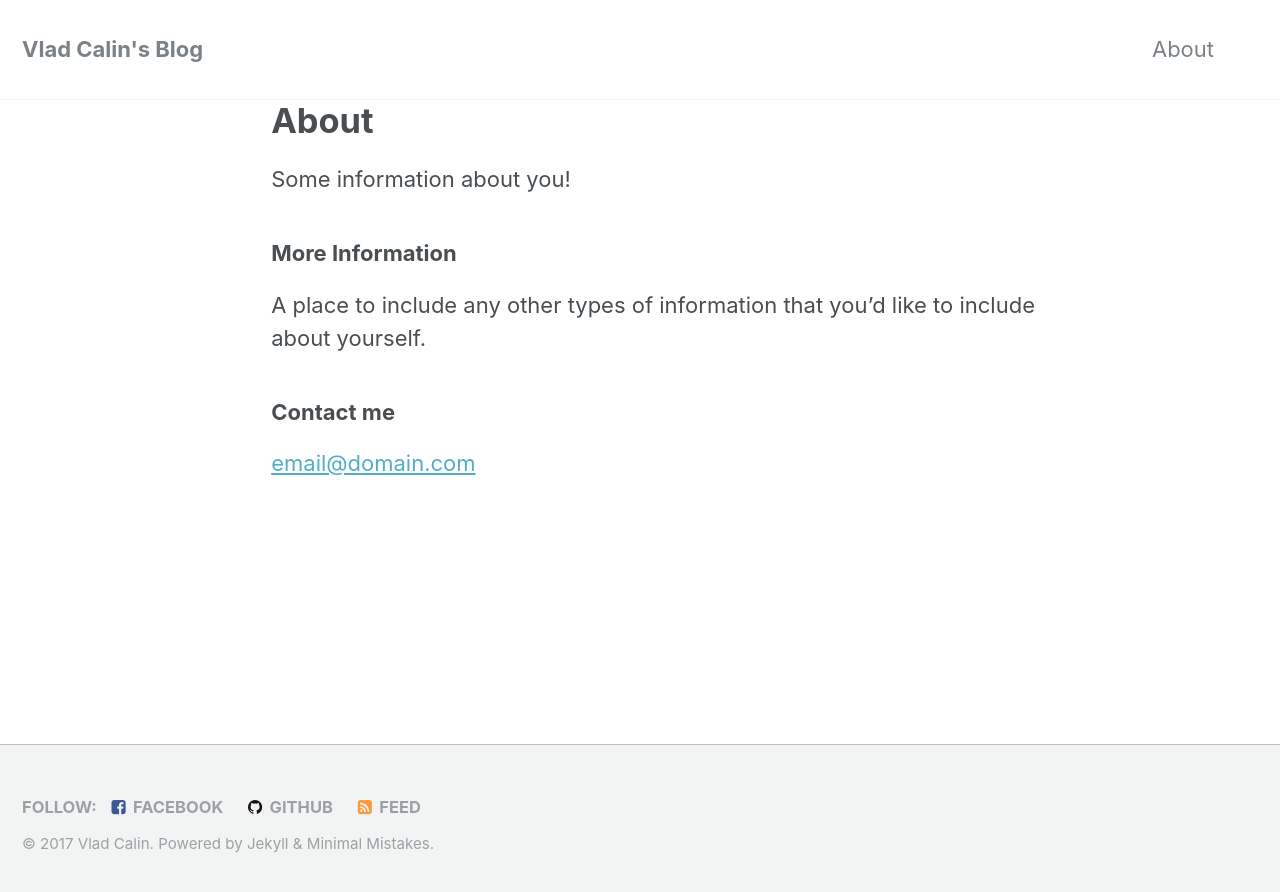
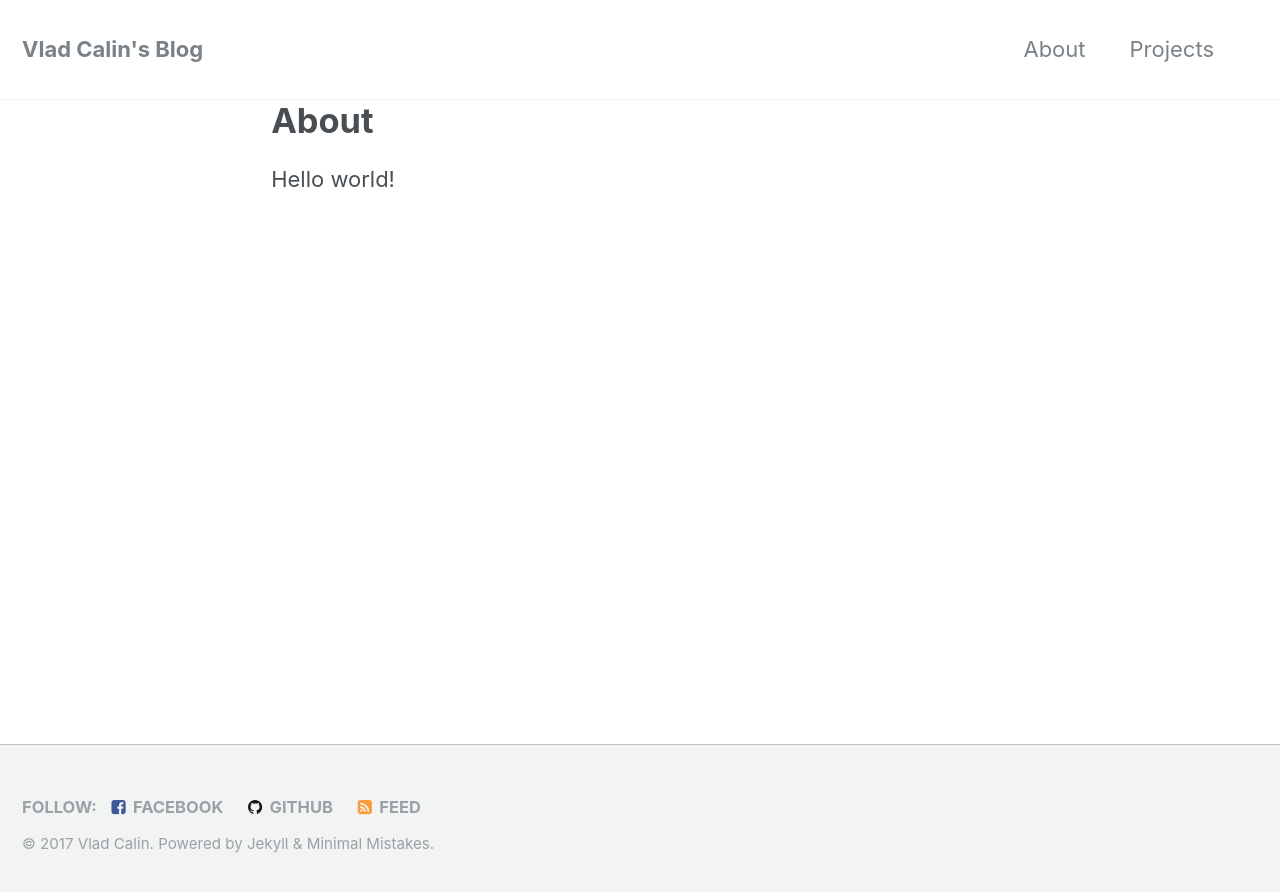
Before and after one commit to vladcalin/vladcalin.github.io, a Jekyll site: the page built from about.md, in a window 1280 px wide. Shown: the top 892 px of the page. Built offline with Jekyll 4.4.1, drawn with Linux system fonts in a browser that asks for light colours.

Commit message:
some updated

```diff
--- a/_data/navigation.yml
+++ b/_data/navigation.yml
@@ -2,3 +2,5 @@
 main:
   - title: "About"
     url: "/about"
+  - title: "Projects"
+    url: "/projects"
--- a/about.md
+++ b/about.md
@@ -4,12 +4,4 @@ title: About
 permalink: /about/
 ---
 
-Some information about you!
-
-### More Information
-
-A place to include any other types of information that you'd like to include about yourself.
-
-### Contact me
-
-[email@domain.com](mailto:email@domain.com)
+Hello world!
```
Also changed, not shown: _pages/about.md (deleted, +0 -1 lines), projects.md (added, +10 -0 lines).
